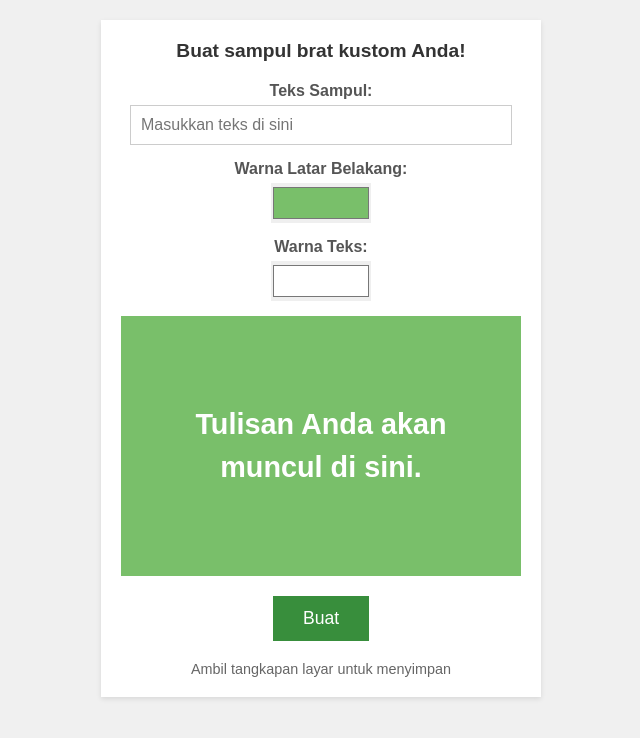
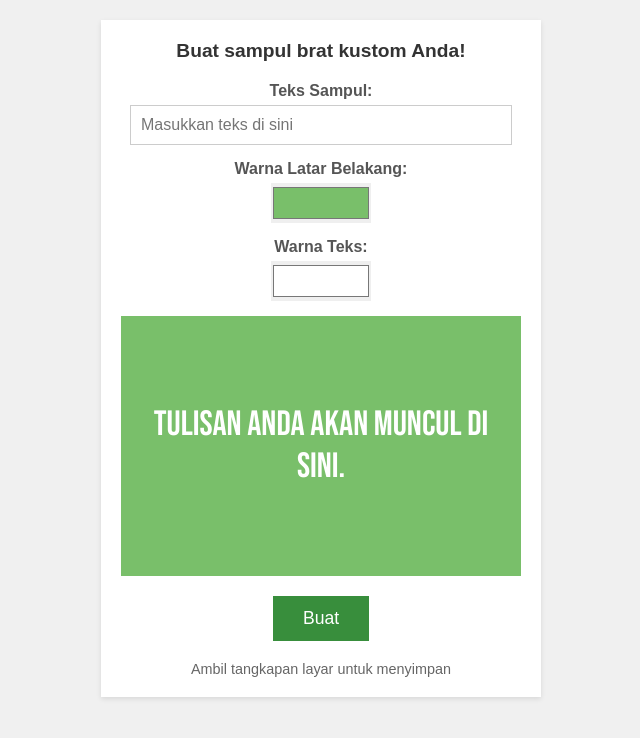
Before and after one commit to gibranadzhar/bratgenerator, a plain HTML site: page index.html in a window 1280 px wide. Shown: the whole page, without its empty margins (319-959 px from the left). Drawn offline with Linux system fonts and the light colour scheme.

Commit message:
Update index.html

```diff
--- a/index.html
+++ b/index.html
@@ -4,6 +4,11 @@
     <meta charset="UTF-8">
     <meta name="viewport" content="width=device-width, initial-scale=1.0">
     <title>Pembuat Sampul Brat</title>
+
+    <link rel="preconnect" href="https://fonts.googleapis.com">
+    <link rel="preconnect" href="https://fonts.gstatic.com" crossorigin>
+    <link href="https://fonts.googleapis.com/css2?family=Bebas+Neue&display=swap" rel="stylesheet">
+
     <style>
         body {
             font-family: Arial, sans-serif;
@@ -36,9 +41,11 @@
             display: flex;
             justify-content: center;
             align-items: center;
-            font-size: 1.8em;
-            font-weight: bold;
-            line-height: 1.5;
+            /* Font baru diterapkan di sini */
+            font-family: 'Bebas Neue', sans-serif;
+            font-size: 2.2em;
+            font-weight: normal;
+            line-height: 1.2;
             margin-bottom: 20px;
             transition: background-color 0.3s, color 0.3s;
         }
@@ -59,6 +66,7 @@
             padding: 10px;
             font-size: 1em;
             border: 1px solid #ccc;
+            font-family: Arial, sans-serif; /* Font input tetap normal */
         }
 
         .color-input {
@@ -131,11 +139,9 @@
             const bgColor = bgColorInput.value;
             const textColor = textColorInput.value;
 
-            // Terapkan warna
             bratContainer.style.backgroundColor = bgColor;
             bratContainer.style.color = textColor;
 
-            // Jika input teks kosong, tampilkan pesan default
             if (userText.trim() === "") {
                 bratContainer.textContent = "Tulis sesuatu di sini";
             } else {
```
